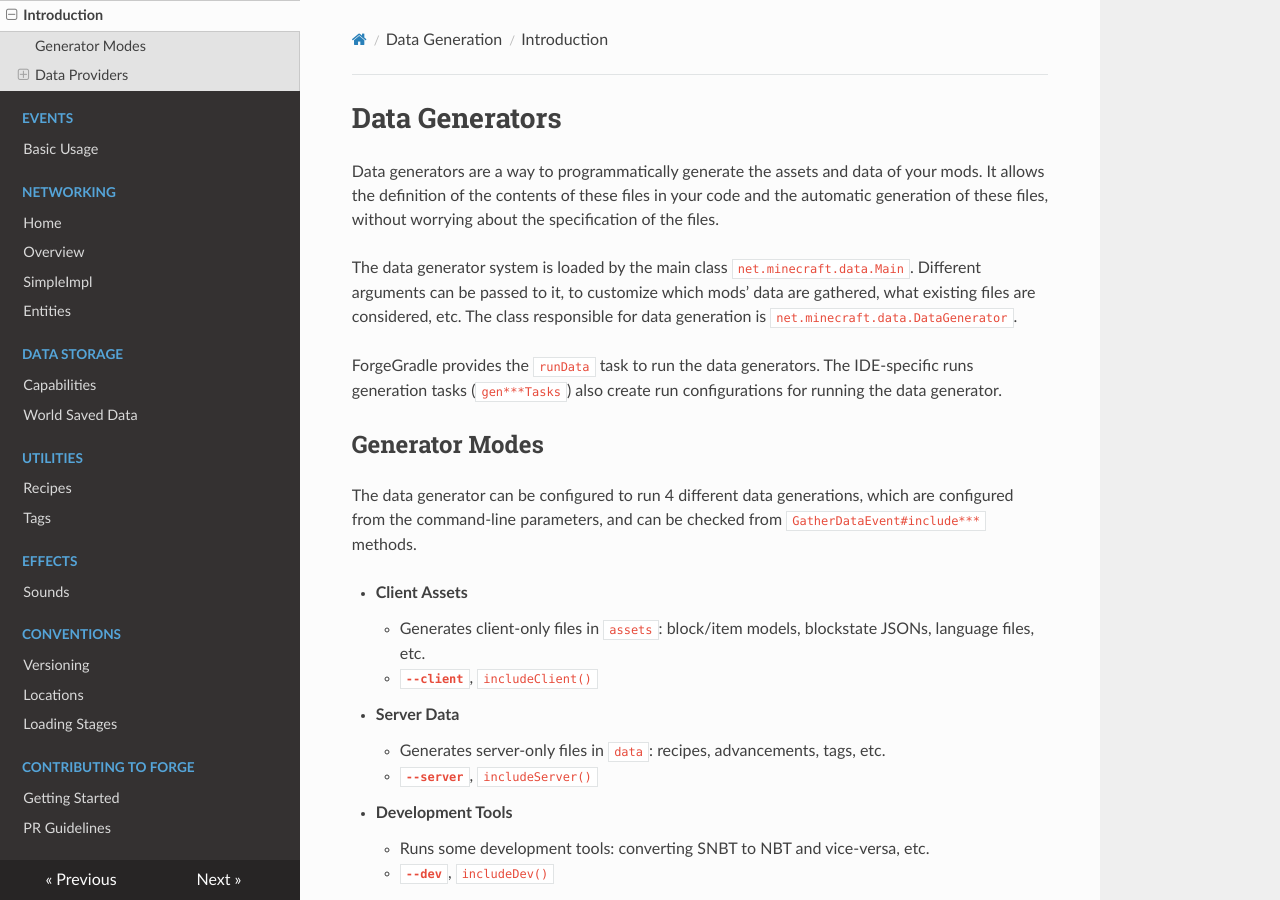
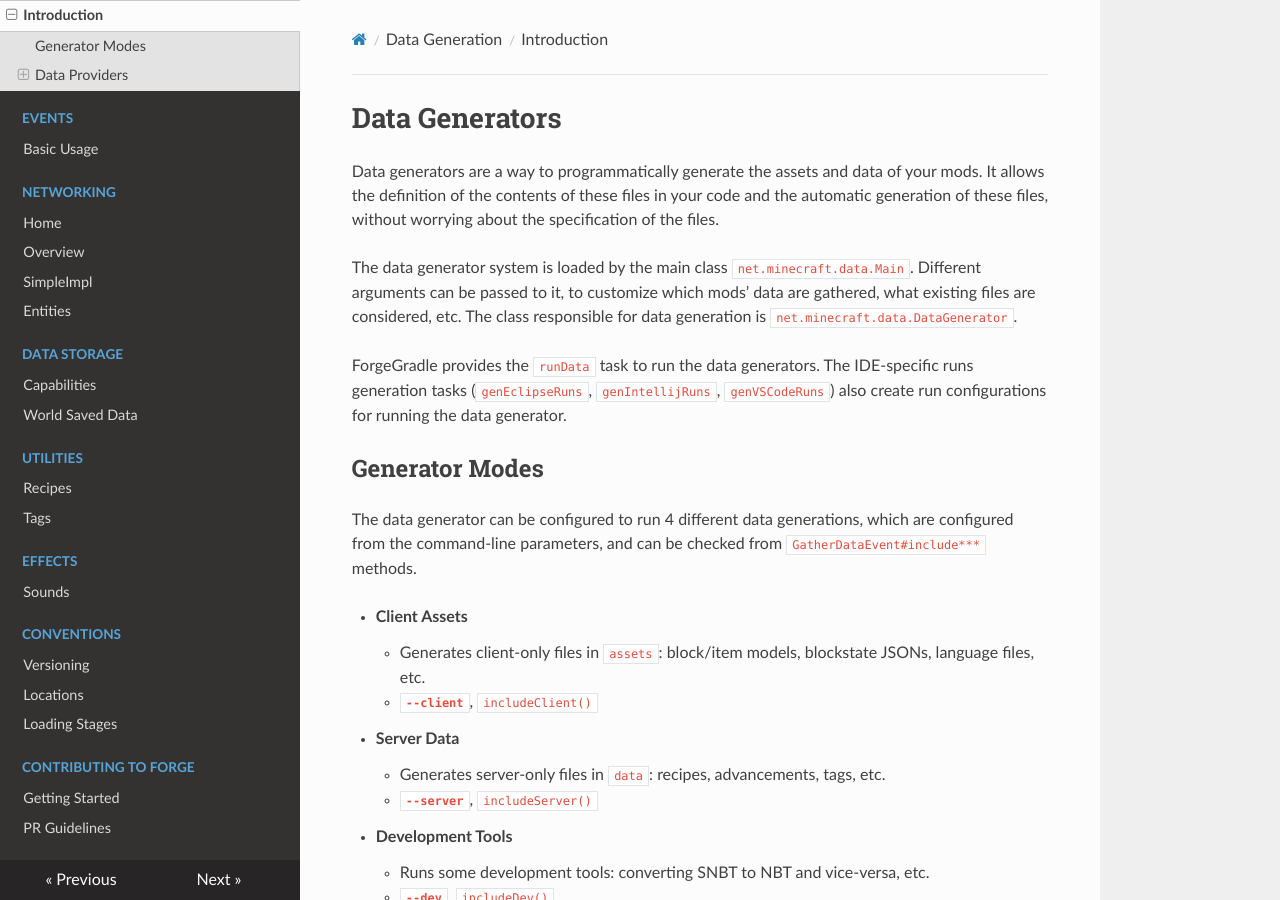
Before and after one commit to MinecraftForge/Documentation, an MkDocs documentation site: the page built from docs/datagen/intro.md, in a window 1280 px wide and 900 px high. Built offline with MkDocs 1.6.1, drawn with Linux system fonts in a browser that asks for light colours; nearby versions of some CDN libraries.

Commit message:
List out the runs generation tasks

```diff
--- a/docs/datagen/intro.md
+++ b/docs/datagen/intro.md
@@ -5,7 +5,7 @@ Data generators are a way to programmatically generate the assets and data of yo
 
 The data generator system is loaded by the main class `net.minecraft.data.Main`. Different arguments can be passed to it, to customize which mods' data are gathered, what existing files are considered, etc. The class responsible for data generation is `net.minecraft.data.DataGenerator`.
 
-ForgeGradle provides the `runData` task to run the data generators. The IDE-specific runs generation tasks (`gen***Tasks`) also create run configurations for running the data generator.
+ForgeGradle provides the `runData` task to run the data generators. The IDE-specific runs generation tasks (`genEclipseRuns`, `genIntellijRuns`, `genVSCodeRuns`) also create run configurations for running the data generator.
 
 Generator Modes
 ---------------
```
